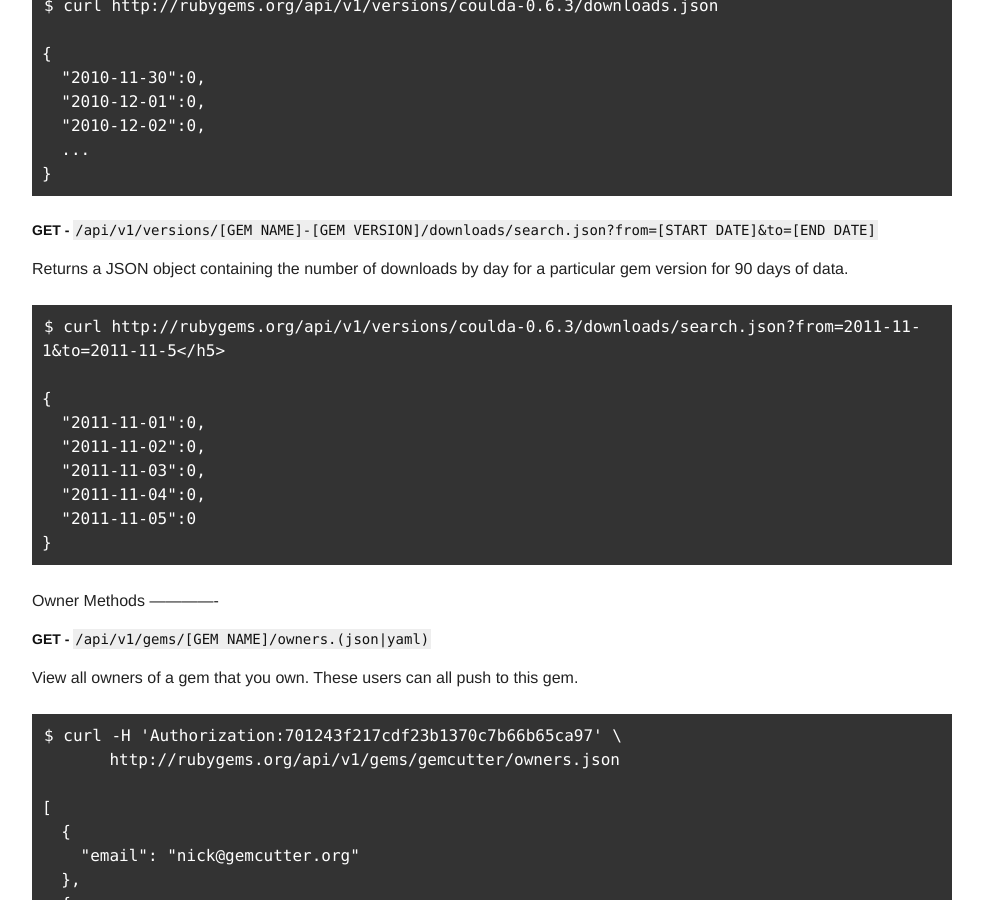
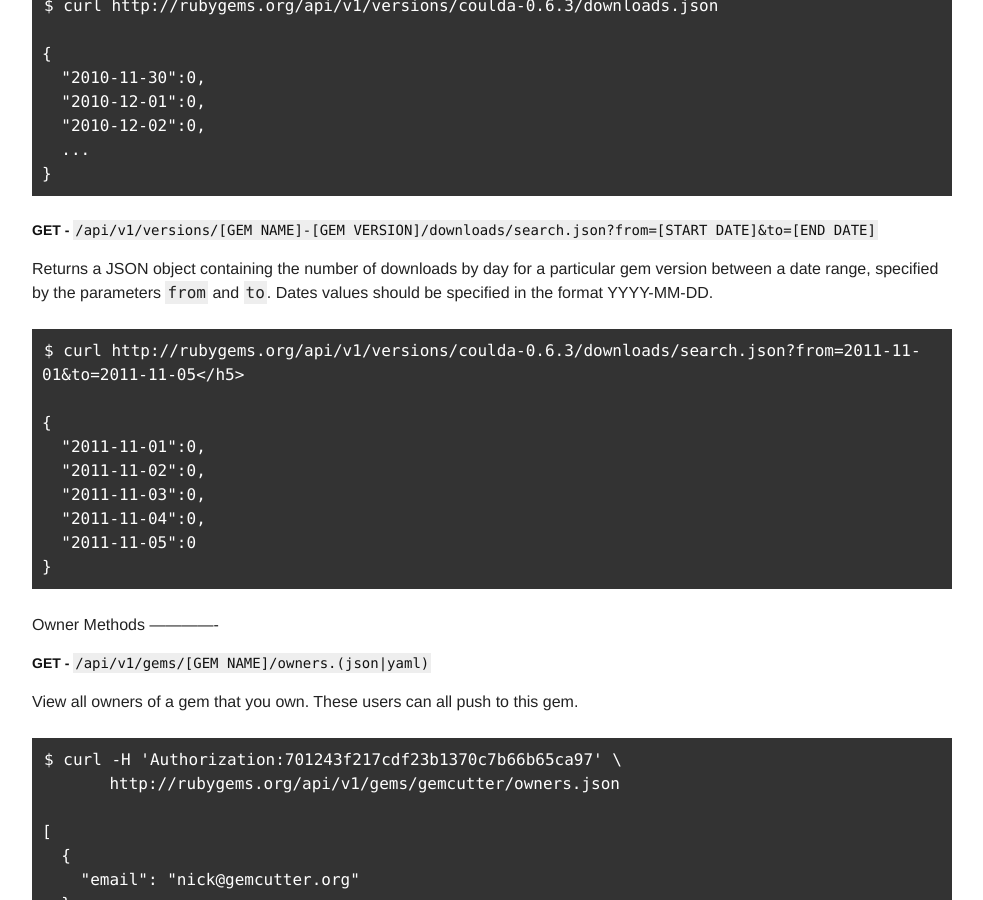
Before and after one commit to radar/guides, a Jekyll site: the page built from rubygems-org-api.md, in a window 1280 px wide and 900 px high, scrolled down 4348 px. Shown: the whole window, without its empty margins (148-1131 px from the left). Built offline with Jekyll 4.4.1, drawn with Linux system fonts in a browser that asks for light colours.

Commit message:
Write unique description for gem version download methods

```diff
--- a/rubygems-org-api.md
+++ b/rubygems-org-api.md
@@ -188,7 +188,8 @@ Gem Version Download Methods
 
 ### GET - `/api/v1/versions/[GEM NAME]-[GEM VERSION]/downloads.json`
 
-Returns a JSON object containing the number of downloads by day for a particular gem version for 90 days of data.
+Returns a JSON object containing the number of downloads by day for a
+particular gem version for 90 days of data.
 
     $ curl http://rubygems.org/api/v1/versions/coulda-0.6.3/downloads.json
 
@@ -201,9 +202,11 @@ Returns a JSON object containing the number of downloads by day for a particular
 
 ### GET - `/api/v1/versions/[GEM NAME]-[GEM VERSION]/downloads/search.json?from=[START DATE]&to=[END DATE]`
 
-Returns a JSON object containing the number of downloads by day for a particular gem version for 90 days of data.
+Returns a JSON object containing the number of downloads by day for a
+particular gem version between a date range, specified by the parameters `from`
+and `to`. Dates values should be specified in the format YYYY-MM-DD.
 
-    $ curl http://rubygems.org/api/v1/versions/coulda-0.6.3/downloads/search.json?from=2011-11-1&to=2011-11-5</h5>
+    $ curl http://rubygems.org/api/v1/versions/coulda-0.6.3/downloads/search.json?from=2011-11-01&to=2011-11-05</h5>
 
     {
       "2011-11-01":0,
```
